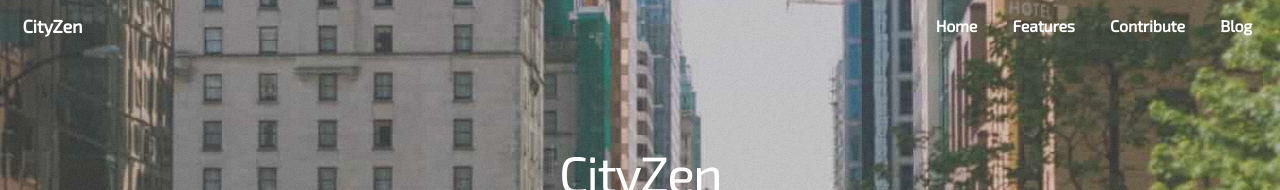
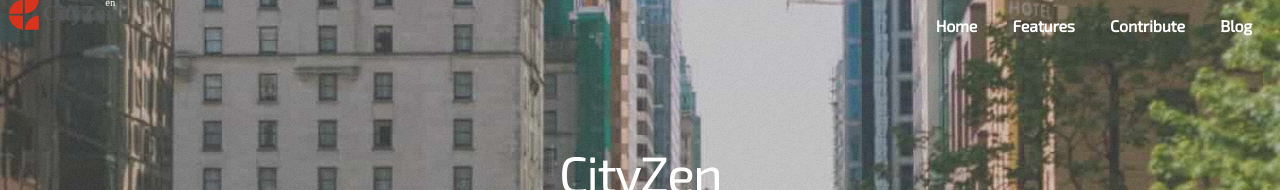
Before and after one commit to CityZenApp/Website, a Jekyll site: the page built from index.html, in a window 1280 px wide and 900 px high. Shown: the top 190 px of the window. Built offline with Jekyll 4.4.1, drawn with Linux system fonts in a browser that asks for light colours; the list of posts is cut into pages by our own code.

Commit message:
Added SVG logo to the header

```diff
--- a/_includes/nav.html
+++ b/_includes/nav.html
@@ -1,7 +1,7 @@
 <!-- Header -->
 	<header id="header" class="alt">
-		<h1 style="font-weight:bold"><a href="#header">CityZen</h1>
-		<nav id="nav">
+			<a href="header"><img src="assets/images/header-logo.svg"></a>
+			<nav id="nav">
 			<ul>
 				<li><a href="#header">Home</a></li>
 				<li><a href="#features">Features</a></li>
```
